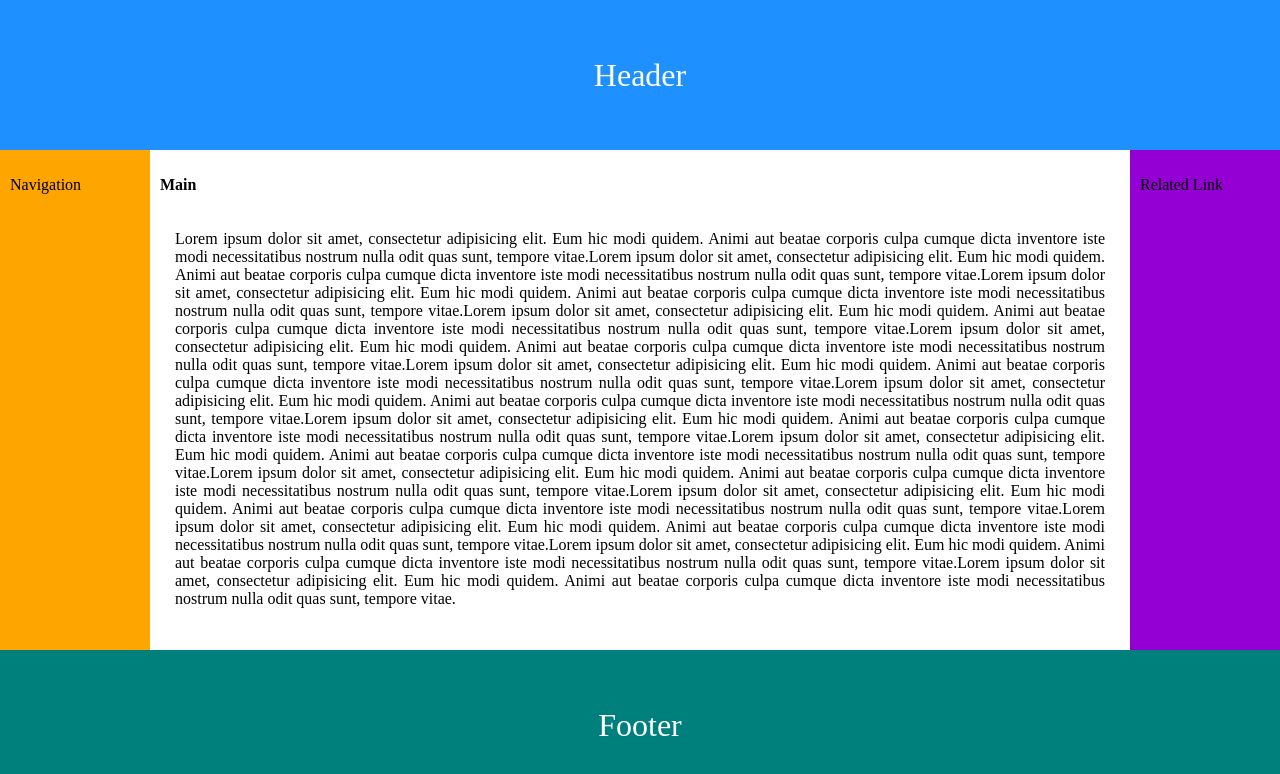
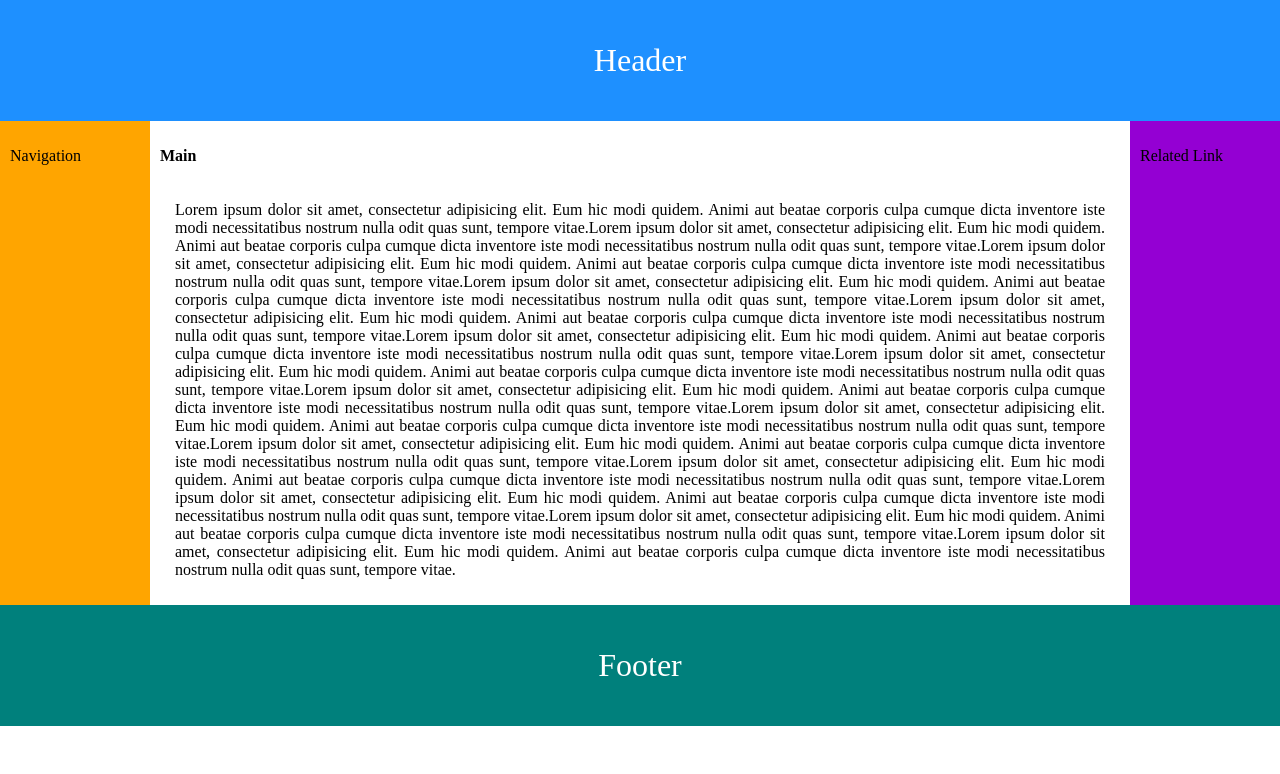
Before and after one commit to OleksandrLutovych/e-commerce-project, a plain HTML site: page html/index.html in a window 1280 px wide. Drawn offline with Linux system fonts and the light colour scheme.

Commit message:
correct error with footer

```diff
--- a/css/style.css
+++ b/css/style.css
@@ -6,6 +6,7 @@
 
 body {
     margin: 0;
+
 }
 
 .general-text {
@@ -23,11 +24,35 @@ body {
 .main-tittle{
     padding: 10px;
 }
+
+
 /*Container Grid=========*/
+.container {
+    min-height: 100%;
+    display: grid;
+    grid-template: minmax(100px auto) 1fr minmax(100px auto);
+    grid-template-areas: "header"
+    "main" "footer";
+}
+
+.main {
+    grid-area: main;
+    display: grid;
+    grid-template-columns: [col1] 150px [col2] 1fr [col3] 150px;
+}
+
+.footer {
+    grid-area: footer;
+    background-color: #00807c;
+    grid-row-end: auto;
+}
+
 .header {
     grid-area: header;
     background-color: dodgerblue;
 }
+
+/*Main Grid========================*/
 
 .item {
     display: flex;
@@ -44,12 +69,8 @@ body {
     text-align: justify;
 }
 
-/*Main Grid========================*/
-.main {
-    grid-area: main;
-    display: grid;
-    grid-template-columns: [col1] 150px [col2] 1fr [col3] 150px;
-}
+
+
 
 .article {
     grid-area: aritcle;
@@ -66,21 +87,3 @@ body {
     background-color: darkviolet;
     grid-column: 3;
 }
-
-/*===========================*/
-
-.footer {
-    grid-area: footer;
-    background-color: #00807c;
-    grid-row-start: row2-start ;
-    grid-row-end: auto;
-}
-
-.container {
-    display: grid;
-    grid-template-rows: [row1-start] 150px [row1-end] 500px [row2-start] 150px;
-    grid-template-areas: "header"
-    "main" "footer";
-}
-
-/*Newfunction - test git commit ( plus new function in commit 2)*/
```
